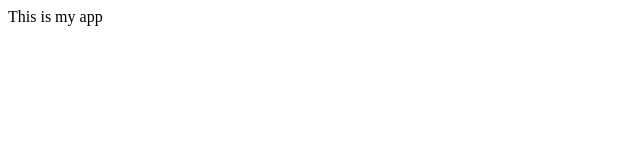
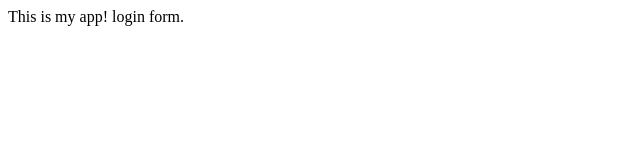
Before and after one commit to jyovat/myappsample, a plain HTML site: page index.html in a window 1280 px wide. Shown: the full height of the page, 0-640 px from the left. Drawn offline with Linux system fonts and the light colour scheme.

Commit message:
login form

```diff
--- a/app.js
+++ b/app.js
@@ -0,0 +1 @@
+console.log('Hello')
--- a/index.html
+++ b/index.html
@@ -4,6 +4,7 @@
 </head>
 
 <body>
-    This is my app
+    This is my app!
+    login form.
 </body>
 </html>
```
Also changed, not shown: login.html (added), 1 other file.
